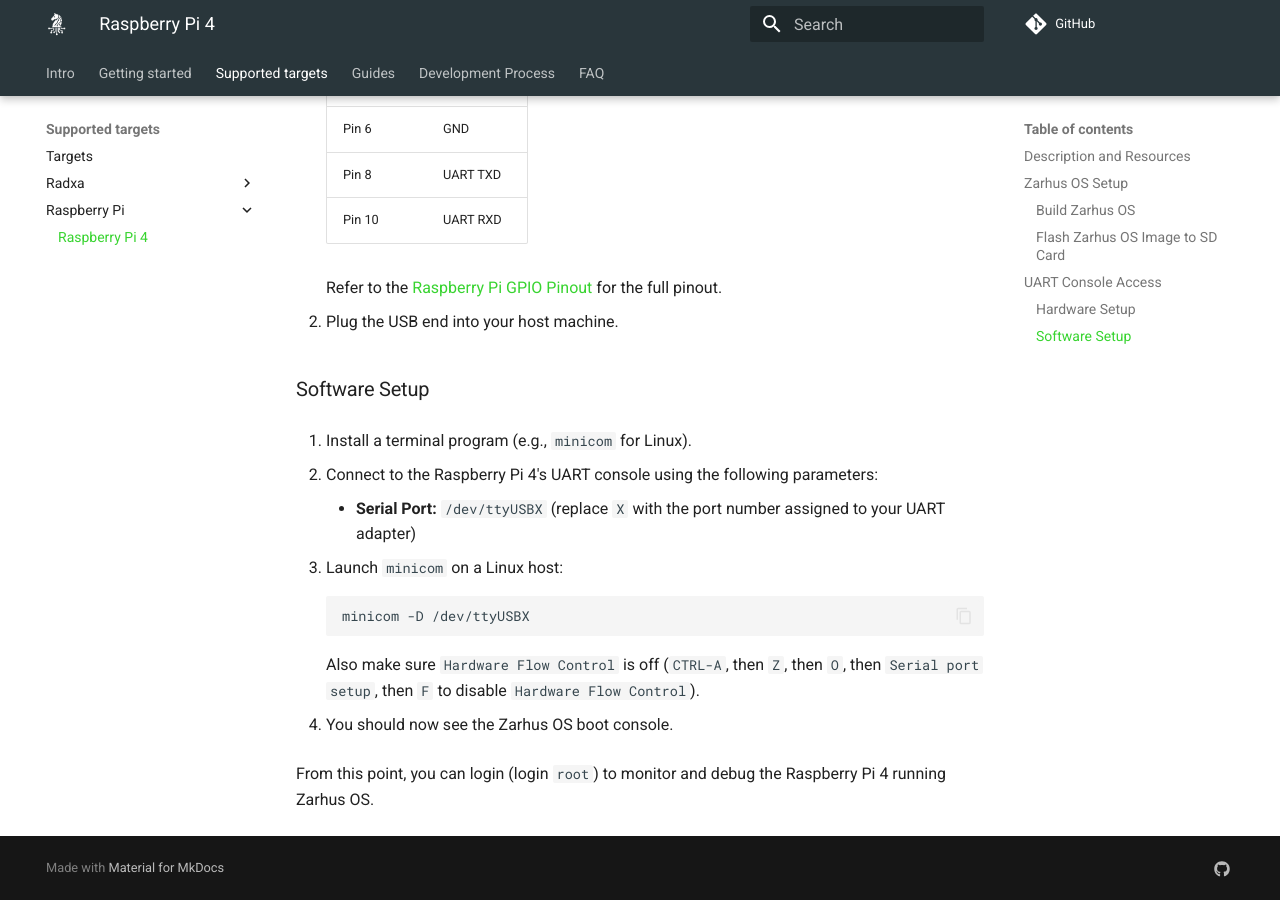
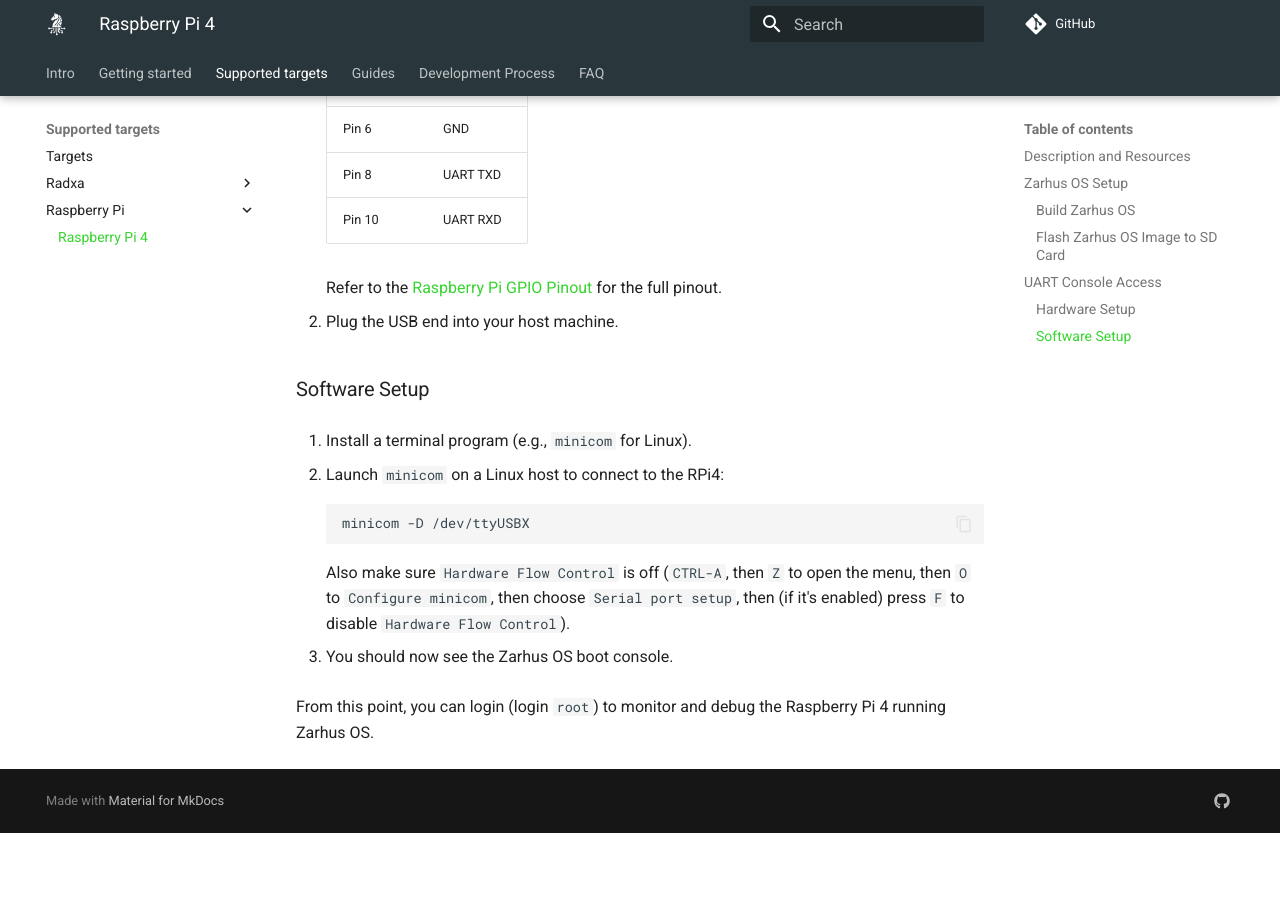
Before and after one commit to zarhus/docs, an MkDocs documentation site: the page built from docs/supported-targets/rpi4.md, in a window 1280 px wide and 900 px high, scrolled down 1267 px. Built offline with MkDocs 1.6.1 and Material for MkDocs 9.7.7, drawn with Linux system fonts in a browser that asks for light colours; comment, search, counter and statistics services are not loaded; after the commit the page ends 2100 px from its top, so only the background shows below that.

Commit message:
address review, make connecting section clearer
Signed-off-by: Wiktor Grzywacz <wiktor.grzywacz@3mdeb.com>

````diff
--- a/docs/supported-targets/rpi4.md
+++ b/docs/supported-targets/rpi4.md
@@ -64,20 +64,18 @@
 
 1. Install a terminal program (e.g., `minicom` for Linux).
 
-2. Connect to the Raspberry Pi 4's UART console using the following parameters:
-    - **Serial Port:** `/dev/ttyUSBX` (replace `X` with the port number assigned
-    to your UART adapter)
-
-3. Launch `minicom` on a Linux host:
+2. Launch `minicom` on a Linux host to connect to the RPi4:
 
     ```sh
     minicom -D /dev/ttyUSBX
     ```
 
-    Also make sure `Hardware Flow Control` is off (`CTRL-A`, then `Z`, then `O`,
-    then `Serial port setup`, then `F` to disable `Hardware Flow Control`).
+    Also make sure `Hardware Flow Control` is off (`CTRL-A`, then `Z` to
+    open the menu, then `O` to `Configure minicom`, then choose
+    `Serial port setup`, then (if it's enabled) press `F` to
+    disable `Hardware Flow Control`).
 
-4. You should now see the Zarhus OS boot console.
+3. You should now see the Zarhus OS boot console.
 
 From this point, you can login (login `root`) to monitor and debug the
 Raspberry Pi 4 running Zarhus OS.
````
